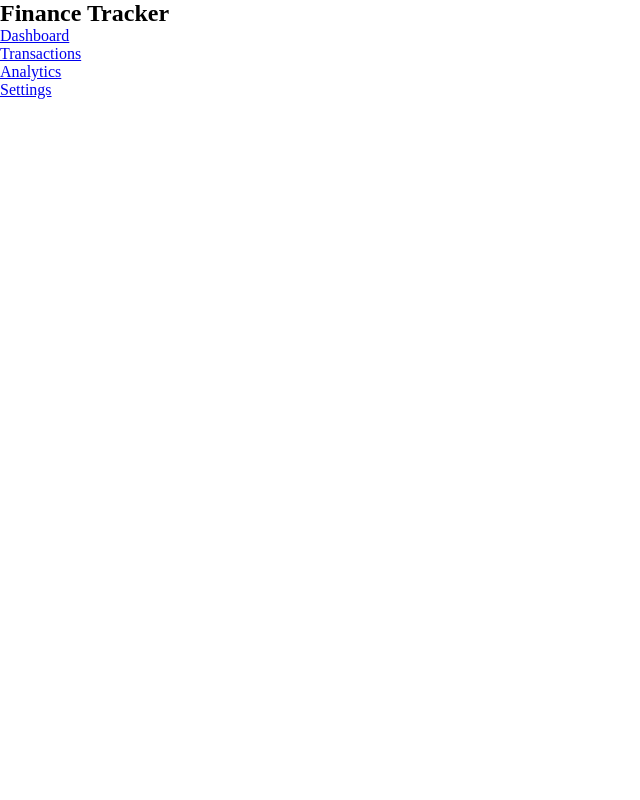
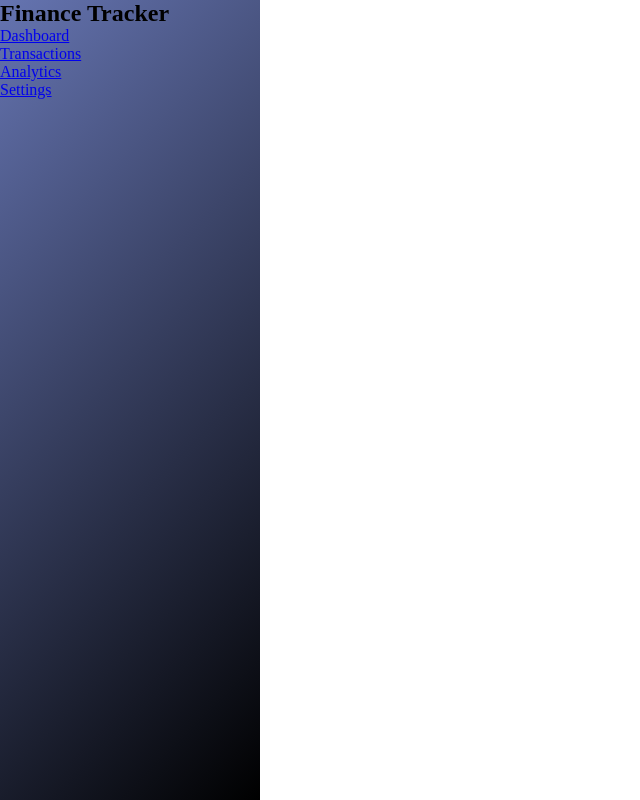
Before and after one commit to MaximMurysov/fintrack-dashboard, a React (Vite) app: page / in a window 1280 px wide. Shown: the whole page, without its empty margins (0-640 px from the left). Built offline with nearby package versions, Linux system fonts and the light colour scheme.

Commit message:
feat: add router with layout and sidebar navigation

```diff
--- a/src/App.tsx
+++ b/src/App.tsx
@@ -1,25 +1,21 @@
 import styles from "./styles.module.css";
 import { BrowserRouter, Route, Routes } from "react-router-dom";
-import SideBar from "./components/SideBar";
 import Dashboard from "./pages/Dashboard";
 import Analytics from "./pages/Analytics";
 import Transactions from "./pages/Transactions";
 import Settings from "./pages/Settings";
-
+import Layout from "./components/Layout";
 function App() {
   return (
     <BrowserRouter>
-      <div className={styles.layout}>
-        <SideBar />
-        <div>
-          <Routes>
-            <Route path="/" element={<Dashboard />} />
-            <Route path="/transactions" element={<Transactions />} />
-            <Route path="/analytics" element={<Analytics />} />
-            <Route path="/settings" element={<Settings />} />
-          </Routes>
-        </div>
-      </div>
+      <Routes>
+        <Route path="/" element={<Layout />}>
+          <Route index element={<Dashboard />} />
+          <Route path="transactions" element={<Transactions />} />
+          <Route path="analytics" element={<Analytics />} />
+          <Route path="settings" element={<Settings />} />
+        </Route>
+      </Routes>
     </BrowserRouter>
   );
 }
--- /dev/null
+++ b/src/components/Layout.tsx
@@ -0,0 +1,15 @@
+import { Outlet } from "react-router-dom";
+import SideBar from "./SideBar";
+import styles from "../styles.module.css";
+
+function Layout() {
+  return (
+    <div className={styles.layout}>
+      <SideBar />
+      <div>
+        <Outlet />
+      </div>
+    </div>
+  );
+}
+export default Layout;
--- /dev/null
+++ b/src/components/SideBar.module.css
@@ -0,0 +1,12 @@
+.sideBarSection {
+  width: 100%;
+  max-width: 260px;
+  background-image: linear-gradient(135deg, #6574b1, #000000);
+  height: 100vh;
+}
+.sideBarTitle::before {
+  width: 100px;
+  height: 100px;
+  border-radius: 50%;
+  background-color: aliceblue;
+}
--- a/src/components/SideBar.tsx
+++ b/src/components/SideBar.tsx
@@ -1,21 +1,21 @@
-import { useState } from "react";
-import { Link } from "react-router-dom";
+import { NavLink } from "react-router-dom";
+import styles from "./SideBar.module.css";
 function SideBar() {
   return (
-    <div>
-      <h2>Finance Tracker</h2>
+    <div className={styles.sideBarSection}>
+      <h2 className={styles.sideBarTitle}>Finance Tracker</h2>
       <ul>
         <li>
-          <Link to="/">Dashboard</Link>
+          <NavLink to="/">Dashboard</NavLink>
         </li>
         <li>
-          <Link to="/transactions">Transactions</Link>
+          <NavLink to="/transactions">Transactions</NavLink>
         </li>
         <li>
-          <Link to="/analytics">Analytics</Link>
+          <NavLink to="/analytics">Analytics</NavLink>
         </li>
         <li>
-          <Link to="/settings">Settings</Link>
+          <NavLink to="/settings">Settings</NavLink>
         </li>
       </ul>
     </div>
```
